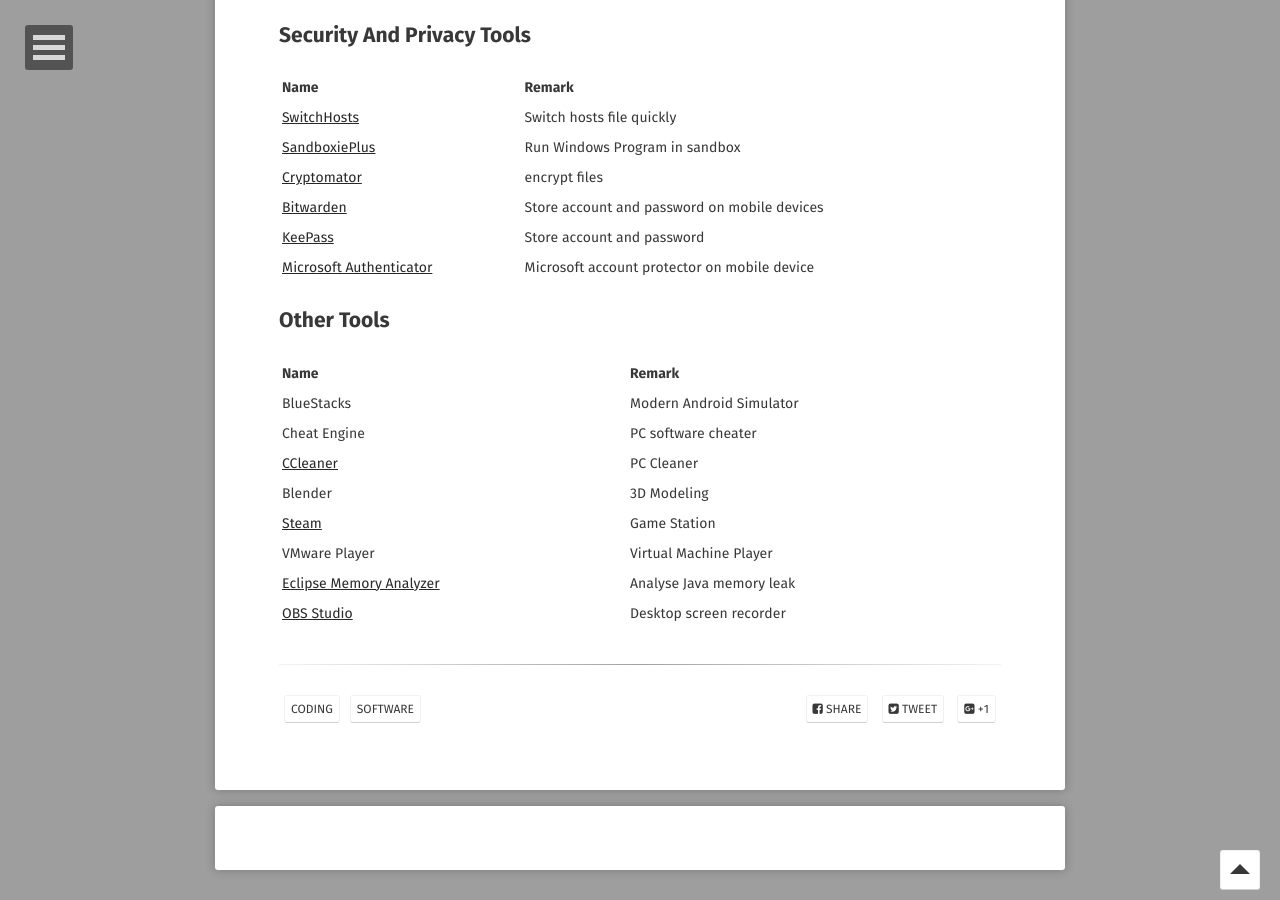
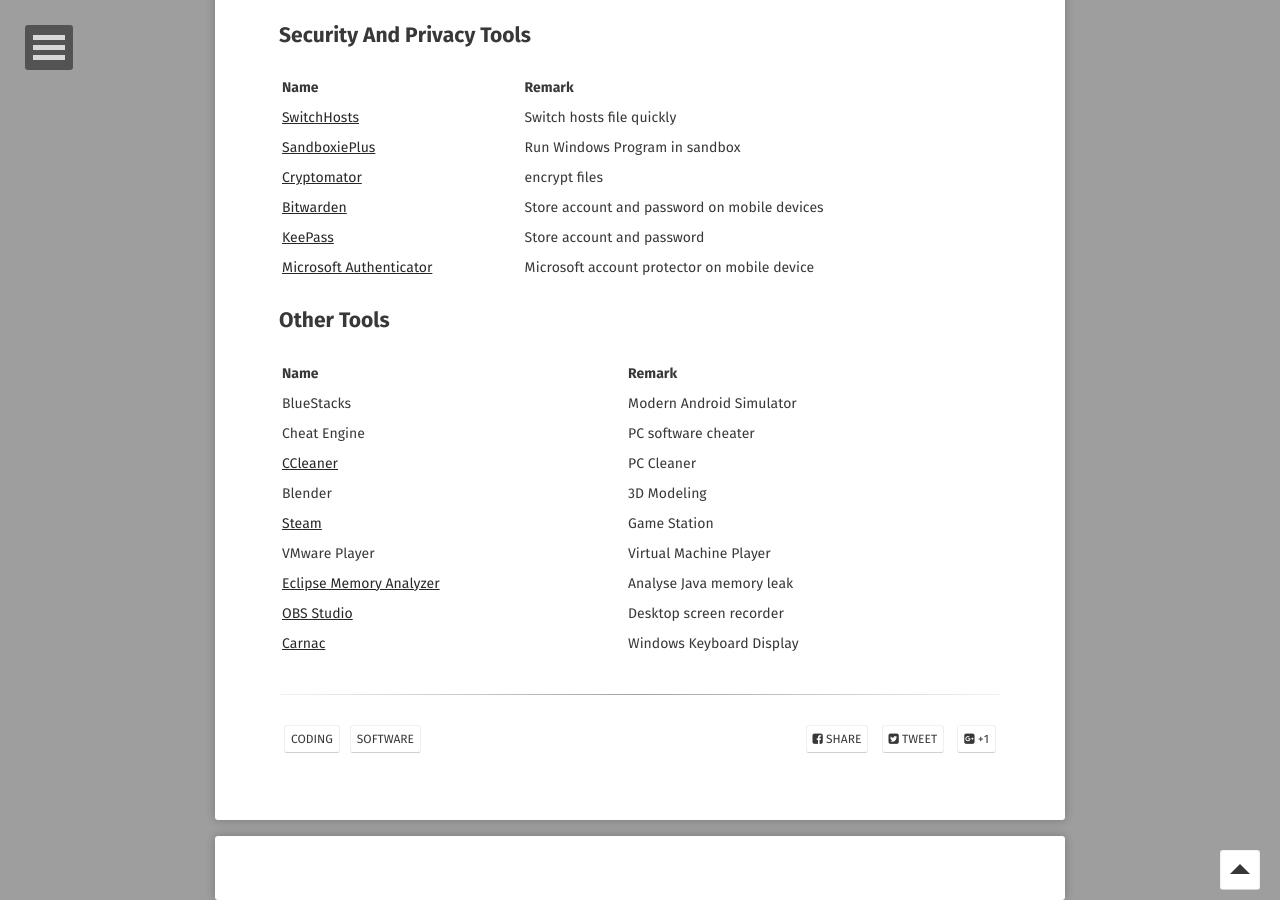
Before and after one commit to o7878x/o7878x.github.io, a Jekyll site: the page built from _posts/2024-07-07-fav-softwares.md, in a window 1280 px wide and 900 px high, scrolled down 2432 px. Built offline with Jekyll 4.4.1, drawn with Linux system fonts in a browser that asks for light colours; some web fonts are replaced; comment, search, counter and statistics services are not loaded.

Commit message:
feature:add carnac software

```diff
--- a/_posts/2024-07-07-fav-softwares.md
+++ b/_posts/2024-07-07-fav-softwares.md
@@ -116,3 +116,4 @@
 | VMware Player | Virtual Machine Player |
 | [Eclipse Memory Analyzer](https://projects.eclipse.org/projects/tools.mat) | Analyse Java memory leak |
 | [OBS Studio](https://obsproject.com/) | Desktop screen recorder |
+| [Carnac](https://github.com/Code52/carnac) | Windows Keyboard Display |
```
